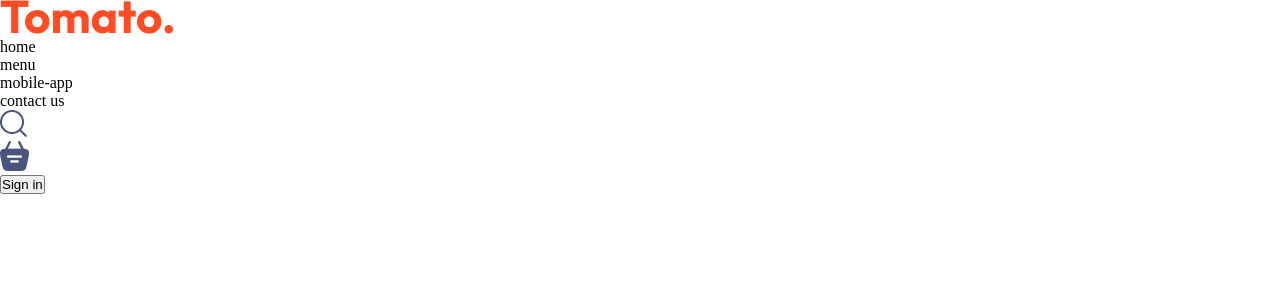
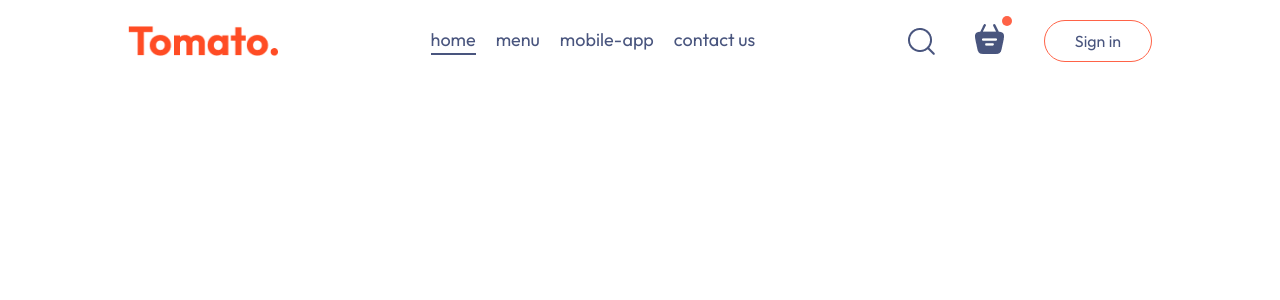
Before and after one commit to Juan372882/Orderfood, a React (Vite) app in the folder frontend/: page / in a window 1280 px wide. Shown: the top 300 px of the page. Built offline with nearby package versions, Linux system fonts and the light colour scheme.

Commit message:
frontend navbar ready. :)

```diff
--- a/frontend/src/components/Nabvar/Navbar.css
+++ b/frontend/src/components/Nabvar/Navbar.css
@@ -0,0 +1,62 @@
+.navbar{
+    padding: 20px 0px;
+    display: flex;
+    justify-content: space-between;
+    align-items: center;
+}
+
+.navbar .logo{
+    width: 150px;
+}
+
+.navbar-menu{
+    display: flex;
+    list-style: none;
+    gap: 20px;
+    color: #49557e;
+    font-size: 18px;
+}
+
+.navbar-right{
+    display: flex;
+    align-items: center;
+    gap: 40px;
+}
+
+.navbar button{
+    background: transparent;
+    font-size: 16px;
+    color: #49557e;
+    border: 1px solid tomato;
+    padding: 10px 30px;
+    border-radius: 50px;
+    cursor: pointer;
+    transition: 0.3s;
+}
+
+.navbar button:hover{
+    background-color: #fff4f2;
+}
+
+.navbar .active{
+    padding-bottom: 2px;
+    border-bottom: 2px solid #49557e;
+}
+
+.navbar li{
+    cursor: pointer;
+}
+
+.navbar-search-icon{
+    position: relative;
+}
+
+.navbar-search-icon .dot{
+    position: absolute;
+    min-width: 10px;
+    min-height: 10px;
+    background-color: tomato;
+    border-radius: 5px;
+    top: -8px;
+    right: -8px;
+}
--- a/frontend/src/components/Nabvar/Navbar.jsx
+++ b/frontend/src/components/Nabvar/Navbar.jsx
@@ -1,15 +1,18 @@
-import React from 'react'
+import React, { useState } from 'react'
 import './Navbar.css'
 import { assets } from '../../assets/assets'
 const Navbar = () => {
+
+    const [menu,setMenu] = useState("home");
+
   return (
     <div className='navbar'>
       <img src={assets.logo} alt="" className="logo" />
       <ul className="navbar-menu">
-        <li>home</li>
-        <li>menu</li>
-        <li>mobile-app</li>
-        <li>contact us</li>
+        <li onClick={()=>setMenu("home")} className={menu==="home"?"active":""}>home</li>
+        <li onClick={()=>setMenu("menu")} className={menu==="menu"?"active":""}>menu</li>
+        <li onClick={()=>setMenu("mobile-app")} className={menu==="mobile-app"?"active":""}>mobile-app</li>
+        <li onClick={()=>setMenu("contact-us")} className={menu==="contact-us"?"active":""}>contact us</li>
       </ul>
       <div className="navbar-right">
         <img src={assets.search_icon} alt="" />
--- a/frontend/src/index.css
+++ b/frontend/src/index.css
@@ -1,7 +1,10 @@
+@import url('https://fonts.googleapis.com/css2?family=Outfit:wght@100..900&display=swap');
+
 *{
   padding: 0;
   margin: 0;
   box-sizing: border-box;
+  font-family: Outfit;
 }
 body{
   min-height: 100vh;
@@ -10,3 +13,7 @@
   text-decoration: none;
   color: inherit;
 }
+.app{
+  width: 80%;
+  margin: auto;
+}
```
